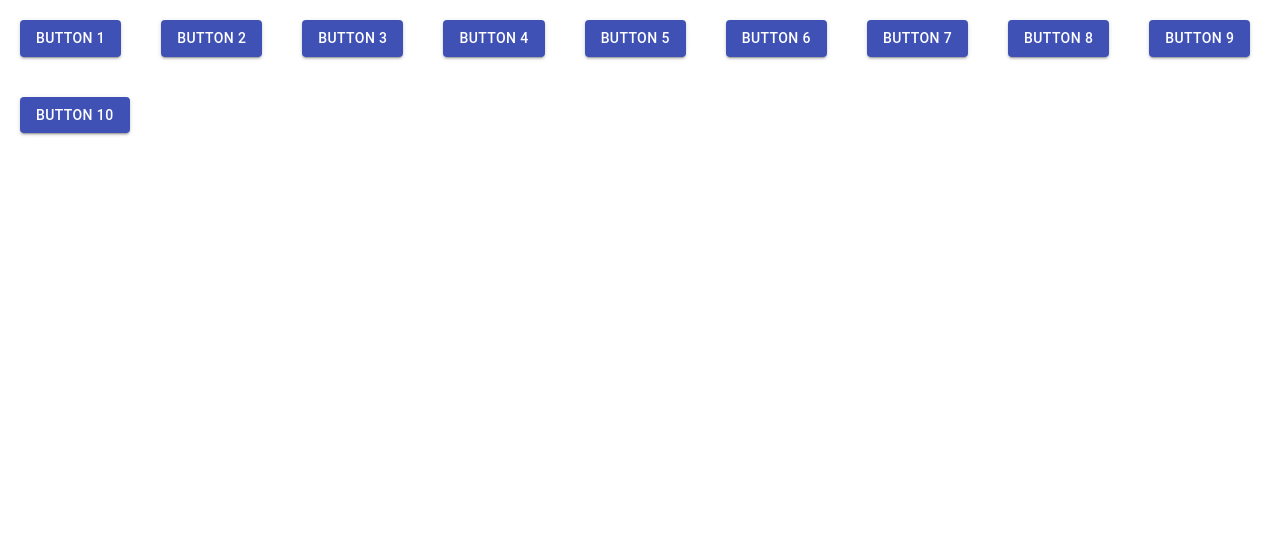
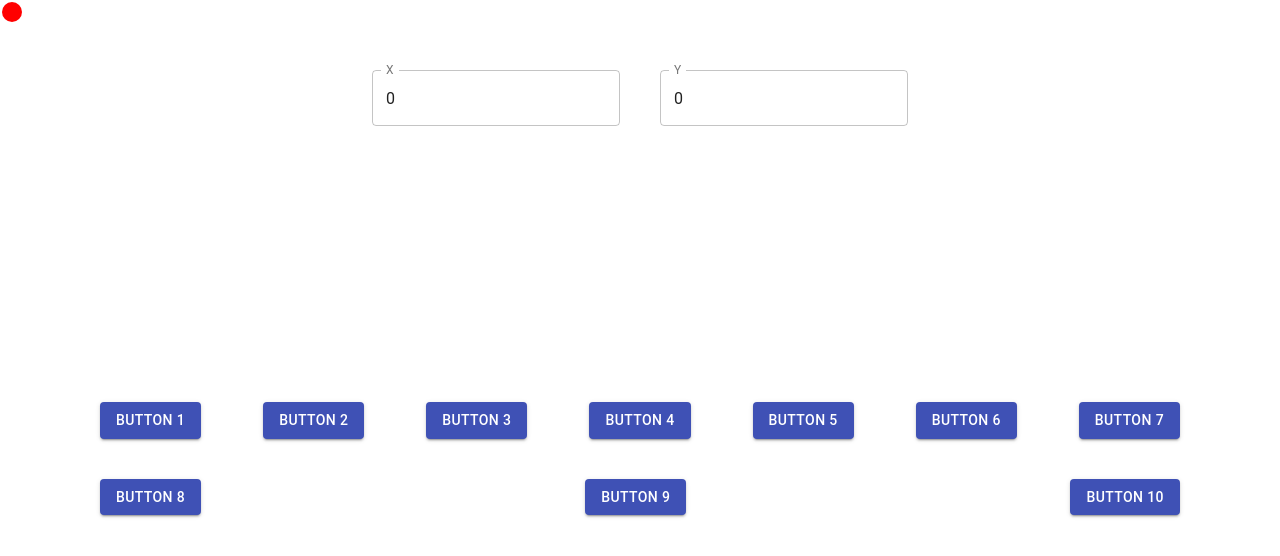
Before and after one commit to MiluchOK/bugzy, a React (Create React App) app: page /locatorsOverview in a window 1280 px wide. Shown: the top 556 px of the page. Built offline with nearby package versions, Linux system fonts and the light colour scheme.

Commit message:
finishing locatorOverview

```diff
--- a/src/screens/LocatorsOverview.js
+++ b/src/screens/LocatorsOverview.js
@@ -1,22 +1,59 @@
-import React from "react";
+import React, {useState} from "react";
 import Button from '@material-ui/core/Button';
-import { makeStyles } from '@material-ui/core/styles';
+import { makeStyles, styled } from '@material-ui/core/styles';
+import TextField from '@material-ui/core/TextField';
+import Brightness1Icon from '@material-ui/icons/Brightness1';
 
 const useStyles = makeStyles(theme => ({
-    button: {
+    elem: {
         margin: '20px'
     },
+    root: {
+        margin: '50px'
+    },
+    inputControlls: {
+        display: 'flex',
+        justifyContent: 'center'
+    },
+    container: {
+        display: 'flex',
+        marginTop: '20%',
+        marginRight: '30px',
+        marginLeft: '30px',
+        justifyContent: 'space-between',
+        flexWrap: 'wrap'
+    }
 }));
 
 export default function LoginFormScreen(props) {
 
+    const [x, setX] = useState(0);
+    const [y, setY] = useState(0);
+
+    const StyledPointIcon = styled(Brightness1Icon)({
+        position: 'absolute',
+        left: `${x}px`,
+        top: `${y}px`,
+        color: 'red'
+    })
+
     const classes = useStyles();
     const buttonsNumber = 10
+
     let buttons = []
     for(let i=0; i<buttonsNumber; i++){
-        buttons.push(<Button variant="contained" color="primary" className={classes.button}>Button {i+1}</Button>)
+        buttons.push(<Button variant="contained" color="primary" className={classes.elem}>Button {i+1}</Button>)
     }
-    return <div class='buttons-container'>
-        {buttons}
-    </div>
+    return (
+        <div className={classes.root}>
+            <div className={classes.inputControlls}>
+                <TextField className={classes.elem} variant="outlined" label="X" defaultValue={x} onChange={e => setX(e.target.value)} />
+                <TextField className={classes.elem} variant="outlined" label="Y" defaultValue={y} onChange={e => setY(e.target.value)} />
+            </div>
+            <div className={classes.container}>
+                {buttons}
+                <StyledPointIcon />
+            </div>
+        </div>
+    )
 }
```
